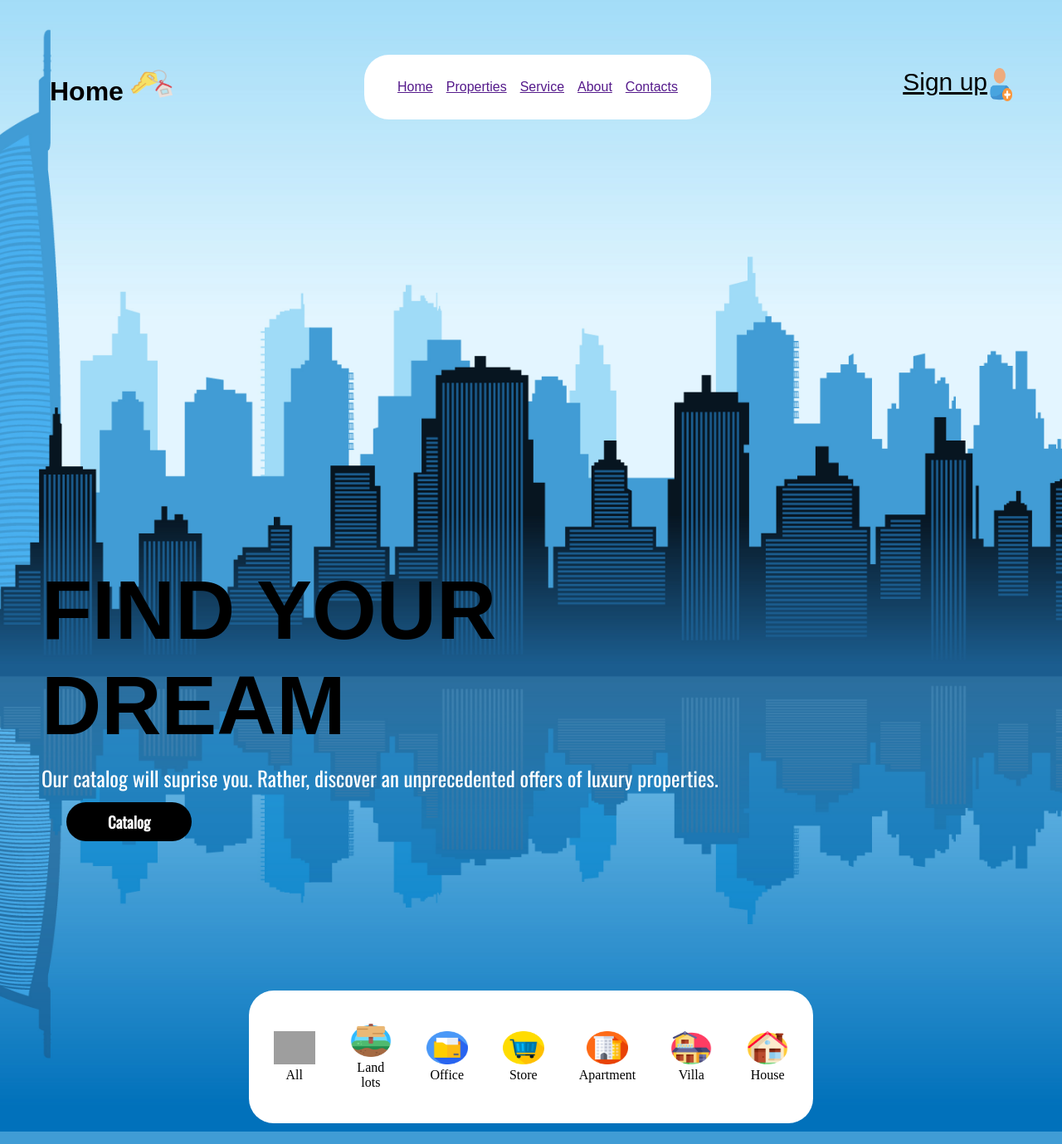
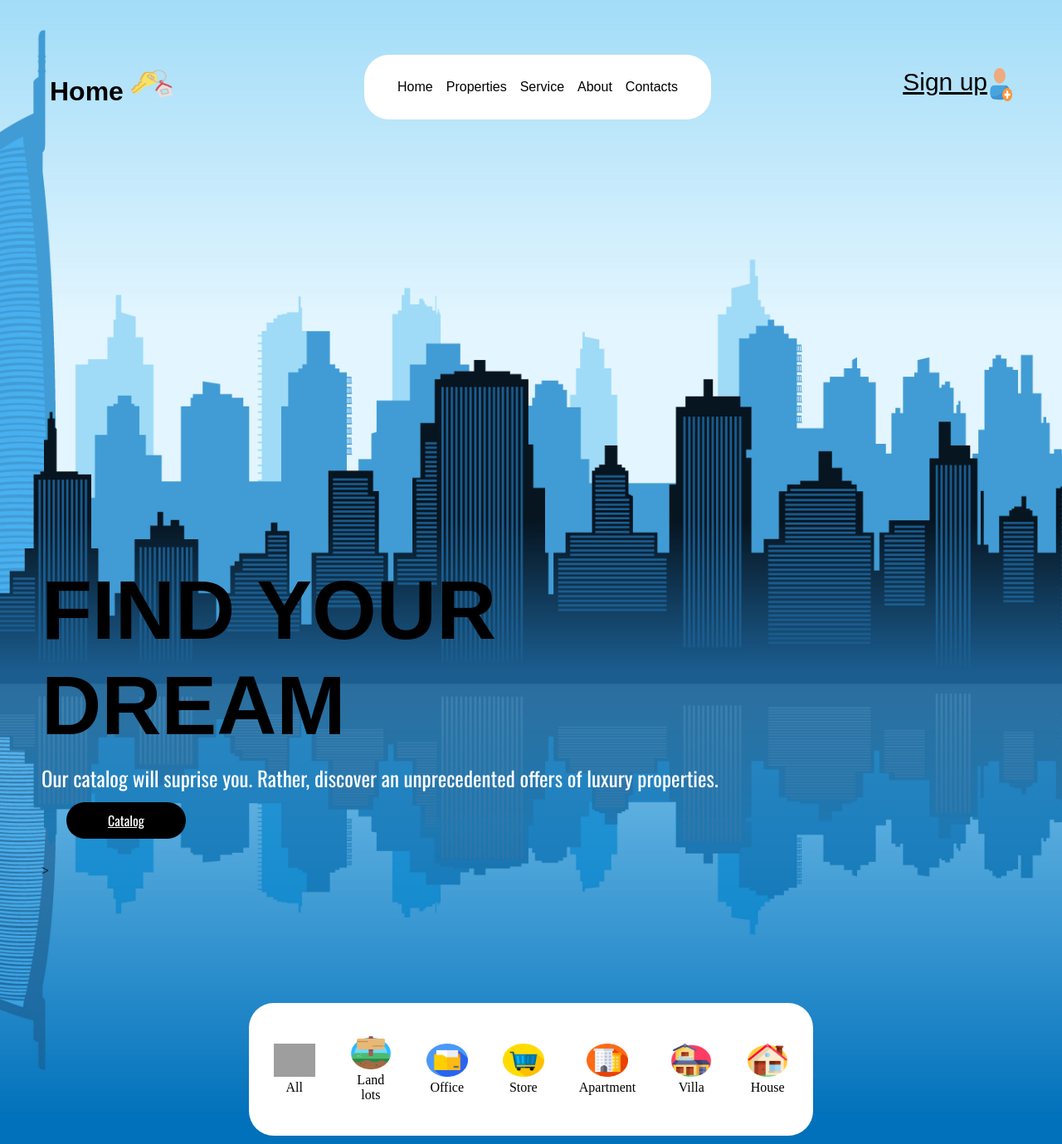
Before and after one commit to T-PYTHON-OCT-23/LAB-TEMPLATES-CSS-2, a Django app: page / in a window 1280 px wide. Shown: the whole page at 83% size. Run offline with Django 4.2, Linux system fonts and the light colour scheme; some web fonts are replaced; grey boxes are pictures that could not be loaded.

Commit message:
Done-updated

```diff
--- a/RealEstate/real_estate_app/static/css/real_estate_app.css
+++ b/RealEstate/real_estate_app/static/css/real_estate_app.css
@@ -88,6 +88,11 @@ body {
   align-items: center;
   }
 
+.top-bar a{
+  text-decoration: none;
+  color: black;
+}
+
 .toolbar{
   padding: 30px 40px 30px 40px;
   border-radius: 100px;
@@ -130,6 +135,11 @@ body {
 
   }
 
+  .catalog a{
+    text-decoration: none;
+    color: white;
+  }
+
 
 .footer{
   padding-top: 10px;
--- a/RealEstate/real_estate_app/templates/real_estate_app/home.html
+++ b/RealEstate/real_estate_app/templates/real_estate_app/home.html
@@ -10,7 +10,7 @@ Home page
 <div class="box">
         <h1 class="title1"> FIND YOUR DREAM</h1>
         <p class="title2">Our catalog will suprise you. Rather, discover an unprecedented offers of luxury properties. </p>
-        <h3 class="catalog"> Catalog </h3>
+        <a class="catalog" href="">Catalog</a> >
 </div>
 
 {% endblock %}
```
